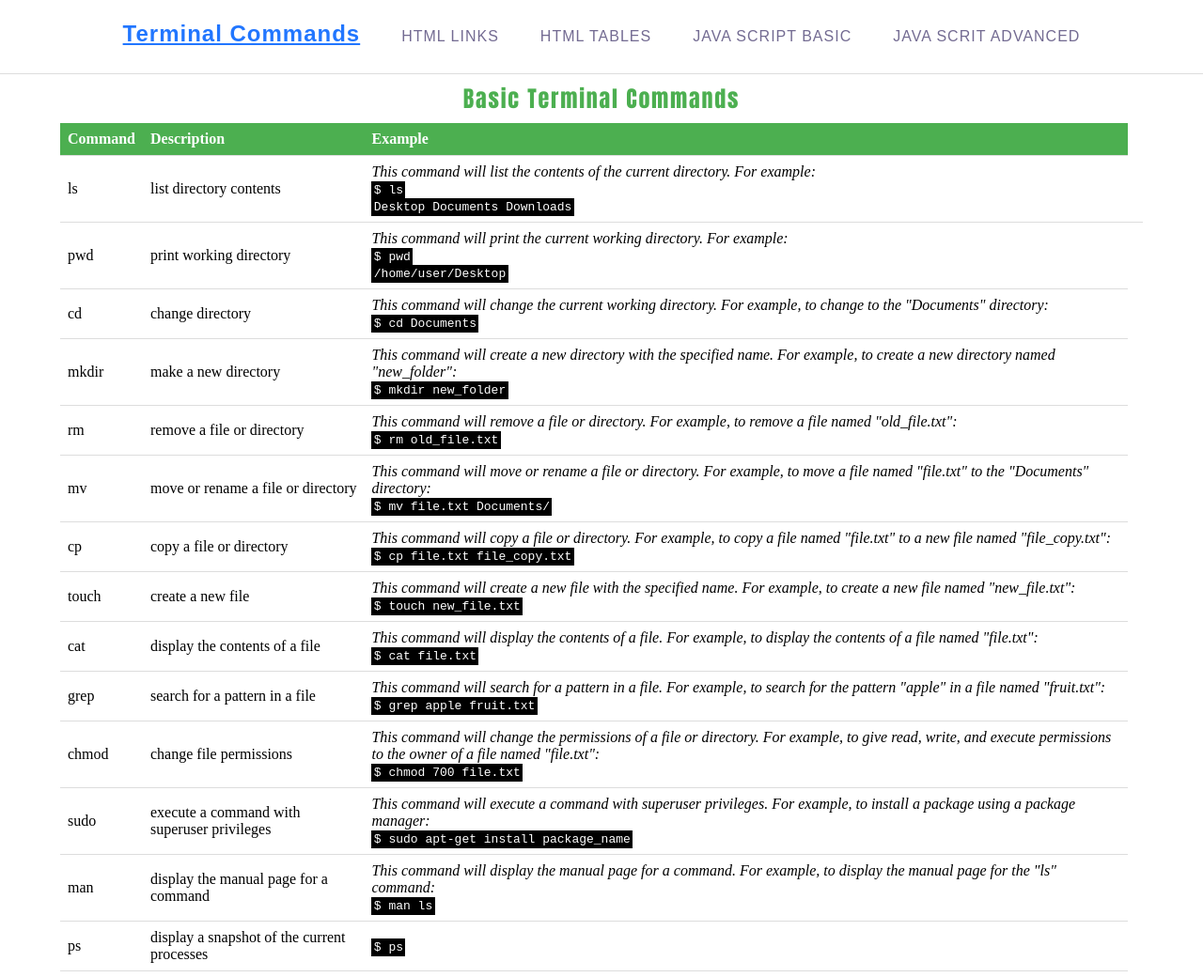
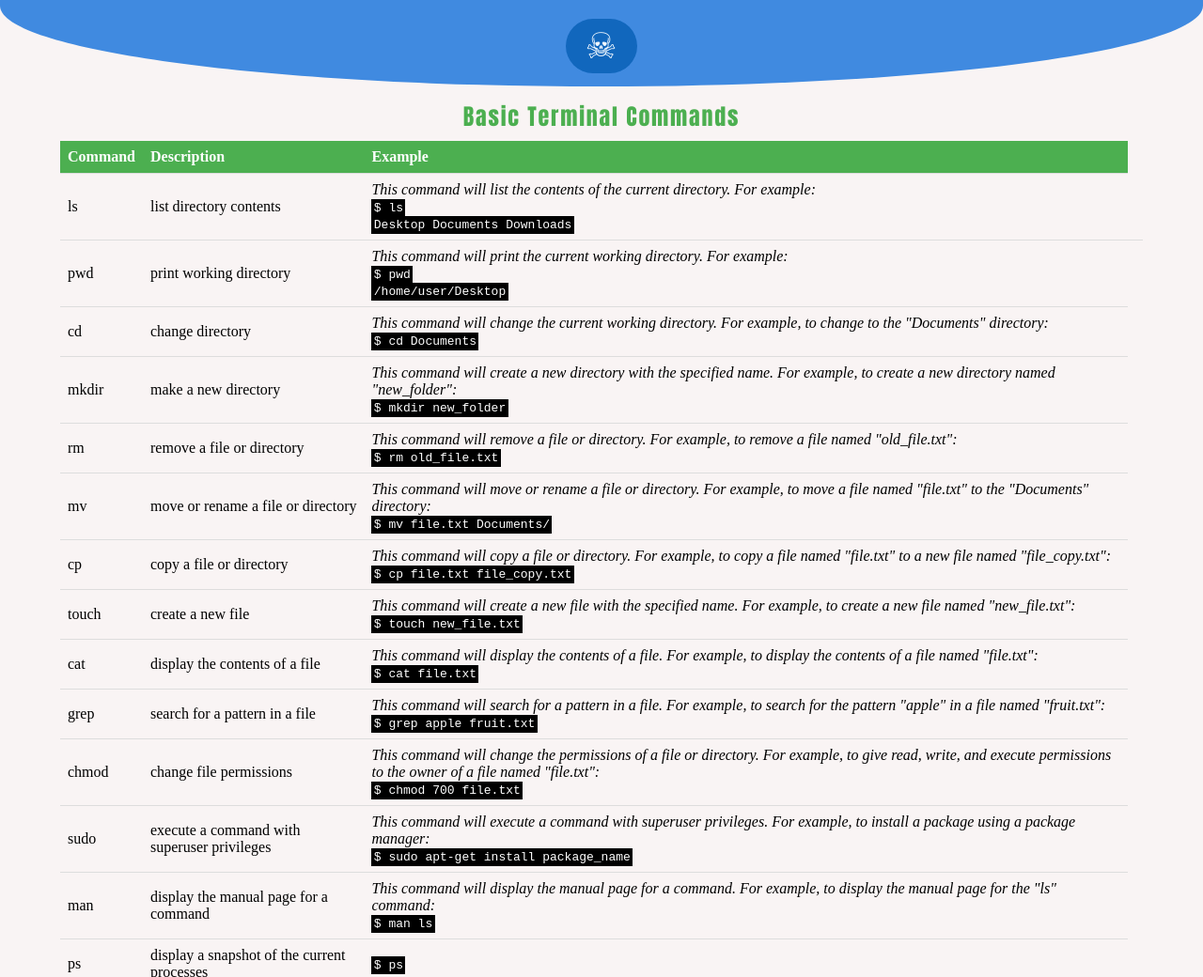
Before and after one commit to henrykoz/Project-cheatsheet, a plain HTML site: page index.html in a window 1280 px wide. Shown: the top 1040 px of the page at 94% size. Drawn offline with Linux system fonts and the light colour scheme.

Commit message:
rounded header

```diff
--- a/index.html
+++ b/index.html
@@ -10,16 +10,22 @@
 
     </head>
     <body>
+
+</div>
+
+        </div>
         <div class="navigation">
             <ul>
-                <a class="nav-link active" href="#">Terminal Commands</a>
+                <a href="" class="original-button">&#9760;</a>
+                <!-- <a class="nav-link active" href="#">Terminal Commands</a>
                 <a class="nav-link">HTML Links</a>
                 <a class="nav-link">HTML Tables</a>
                 <a class="nav-link">Java Script Basic</a>
-                <a class="nav-link">Java Scrit Advanced</a>
+                <a class="nav-link">Java Scrit Advanced</a> -->
             </ul>
         </div>
-       <h2>Basic Terminal Commands</h2>
+
+        <h2>Basic Terminal Commands</h2>
 
         <table>
             <thead>
--- a/styles.css
+++ b/styles.css
@@ -1,5 +1,5 @@
 body{
-  background-color: #ffffff;
+  background-color: #f9f4f4;
   margin: 0px;
   padding:0px;
 
@@ -7,8 +7,9 @@ body{
 }
 .navigation{
   box-sizing: border-box;
-  background-color: #ffffff;
-  border-bottom: 1px solid #dddddd;
+  background-image: url(/images/curve1.svg);
+  /* background-color: #ffffff; */
+  /* border-bottom: 1px solid #dddddd; */
   left: 0px;
   overflow-y: auto;
   padding:20px;
@@ -95,3 +96,20 @@ thead {
   color: white;
 
 }
+
+.original-button {
+  color: aliceblue !important;
+  font-size: 38px!important;
+  display: flex;
+  align-items: center;
+  justify-content: center;
+  line-height: 1;
+  text-decoration: none;
+  border-radius: 100px;
+  transition: 0.3s;
+  background-color: #1167bd;
+}
+
+.original-button:hover {
+  opacity: .7;
+}
```
Also changed, not shown: images/curve.svg (added), images/curve1.svg (added), images/curveNegative.svg (added).
